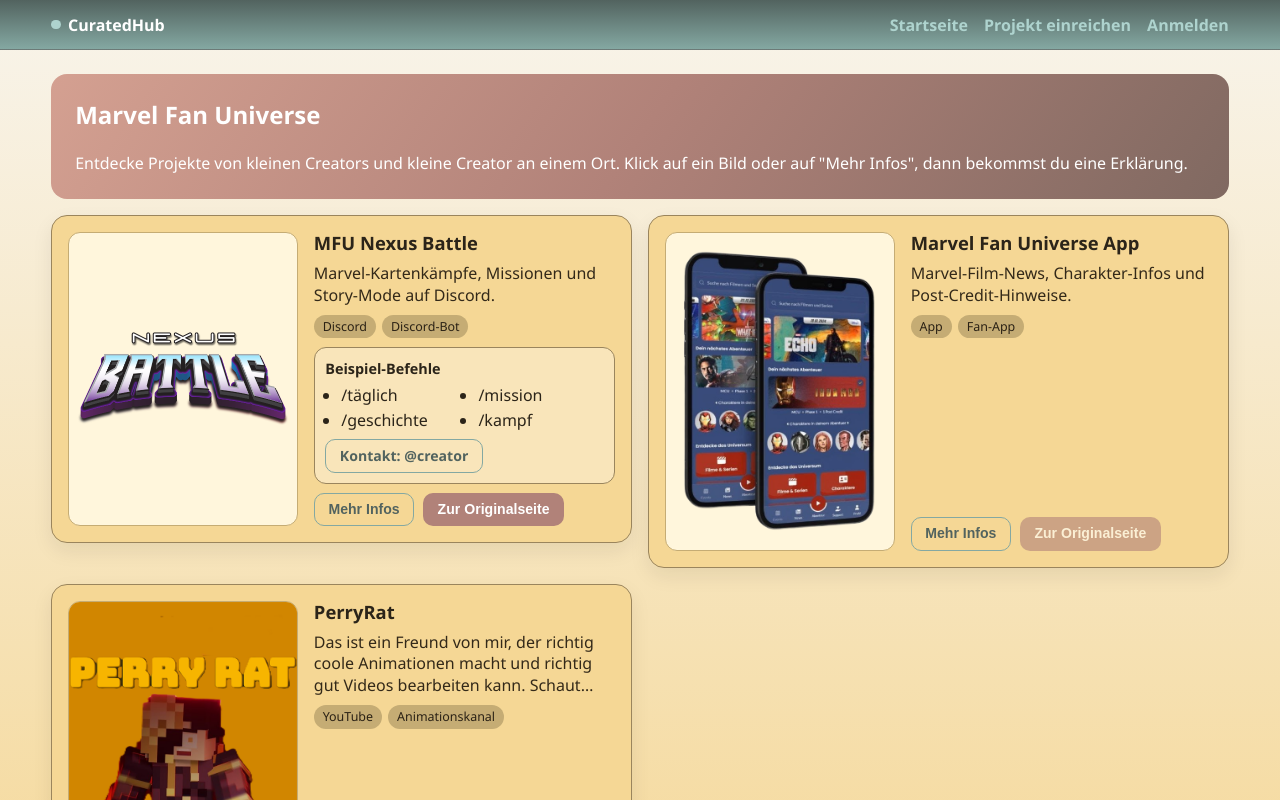
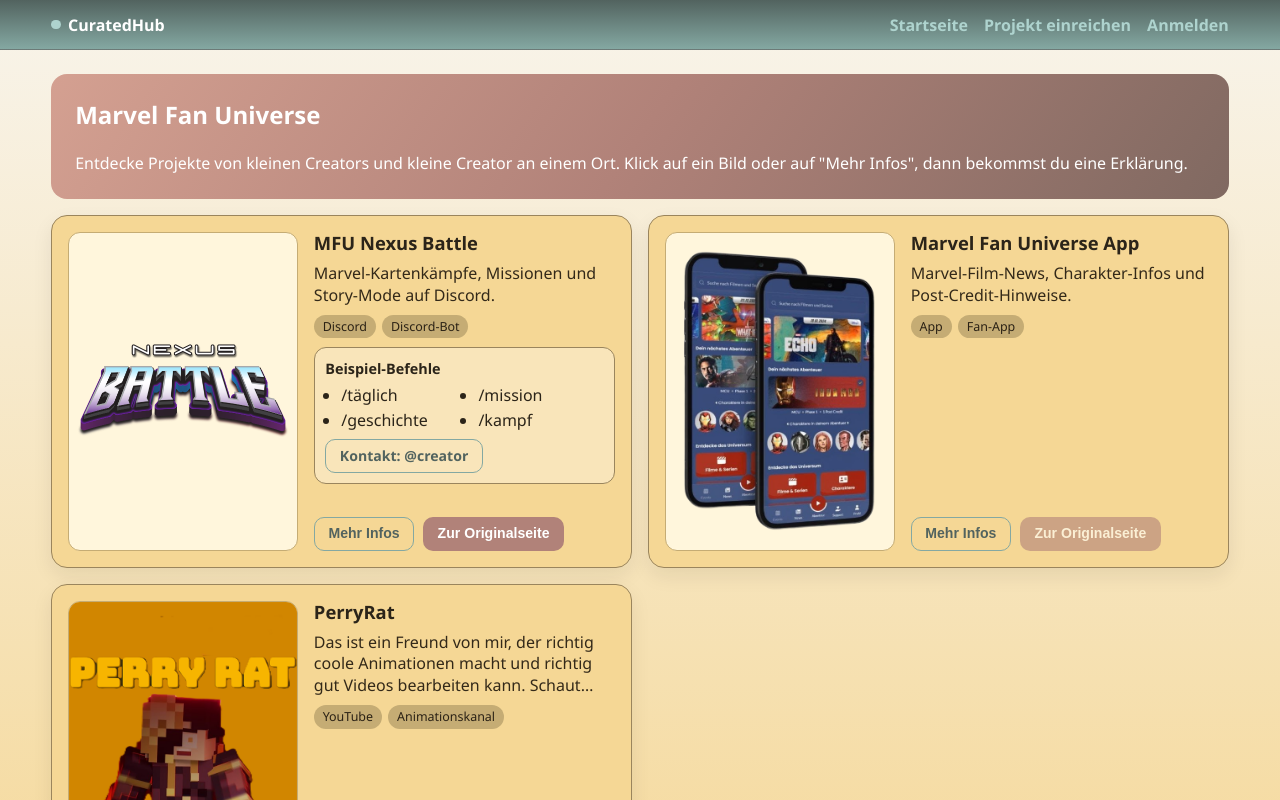
Before and after one commit to BastiLd/Small-but-Good, a Next.js app: page / in a window 1280 px wide. Shown: the top 800 px of the page. Built offline with nearby package versions, Linux system fonts and the light colour scheme; no server answers; the database is empty.

Commit message:
Fix dashboard metric layout and card heights

```diff
--- a/app/globals.css
+++ b/app/globals.css
@@ -133,7 +133,7 @@
   grid-template-columns: repeat(2, minmax(0, 1fr));
   justify-content: center;
   gap: 1rem;
-  align-items: start;
+  align-items: stretch;
 }
 
 .card {
@@ -245,15 +245,15 @@
   gap: 1rem;
 }
 
-.metric-row {
-  display: flex;
-  flex-wrap: wrap;
+.metric-grid {
+  display: grid;
+  grid-template-columns: repeat(4, minmax(0, 240px));
   justify-content: center;
   gap: 1rem;
 }
 
-.metric-row-centered {
-  max-width: 748px;
+.metric-grid-secondary {
+  grid-template-columns: repeat(3, minmax(0, 240px));
   margin: 0 auto;
 }
 
@@ -381,6 +381,11 @@
 }
 
 @media (max-width: 980px) {
+  .metric-grid,
+  .metric-grid-secondary {
+    grid-template-columns: repeat(2, minmax(0, 240px));
+  }
+
   .queue-item {
     grid-template-columns: 1fr;
   }
@@ -403,6 +408,11 @@
     grid-template-columns: 1fr;
   }
 
+  .metric-grid,
+  .metric-grid-secondary {
+    grid-template-columns: 1fr;
+  }
+
   .button-row .button,
   .queue-actions .button,
   .stat-button {
--- a/components/CreatorDashboardClient.jsx
+++ b/components/CreatorDashboardClient.jsx
@@ -346,7 +346,7 @@
       </article>
 
       <section className="dashboard-metrics">
-        <div className="metric-row">
+        <div className="metric-grid">
           {primaryCards.map((metric) => (
             <article key={metric.key} className="card stat-card compact-stat-card">
               <span className="stat-label">{metric.label}</span>
@@ -361,7 +361,7 @@
           ))}
         </div>
 
-        <div className="metric-row metric-row-centered">
+        <div className="metric-grid metric-grid-secondary">
           {secondaryCards.map((metric) => (
             <article key={metric.key} className="card stat-card compact-stat-card">
               <span className="stat-label">{metric.label}</span>
--- a/components/StorePreview.module.css
+++ b/components/StorePreview.module.css
@@ -1,5 +1,6 @@
 .card {
   width: 100%;
+  height: 100%;
   max-width: none;
   display: grid;
   grid-template-columns: minmax(190px, 42%) minmax(0, 1fr);
@@ -62,6 +63,7 @@
   display: flex;
   flex-direction: column;
   gap: 0.55rem;
+  height: 100%;
 }
 
 .title {
```
